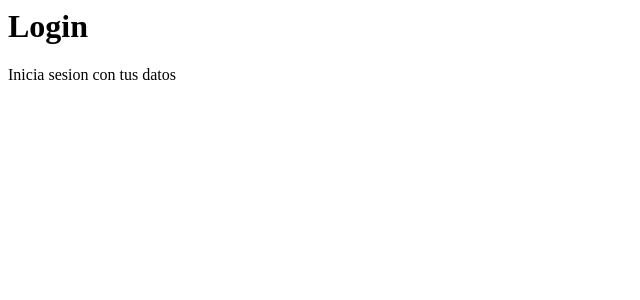
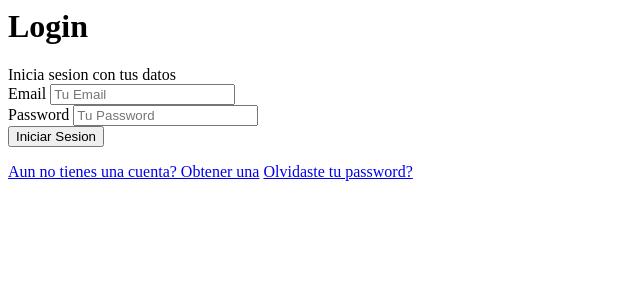
Before and after one commit to pierodev0/app-salon, a PHP site: page /views/auth/login.php in a window 1280 px wide. Shown: the top 300 px of the page, without its empty margins (0-640 px from the left). Run offline with PHP 8.4, Linux system fonts and the light colour scheme.

Commit message:
crear form de autenticacion

```diff
--- a/views/auth/login.php
+++ b/views/auth/login.php
@@ -1,2 +1,22 @@
 <h1 class="nombre-pagina">Login</h1>
 <div class="descripcion-pagina">Inicia sesion con tus datos</div>
+<form class="formulario" method="post" action="/">
+
+    <div class="campo">
+        <label for="email">Email</label>
+        <input type="email" id="email" name="email" placeholder="Tu Email">
+    </div>
+
+    <div class="campo">
+        <label for="password">Password</label>
+        <input type="password" id="password" name="password" placeholder="Tu Password">
+    </div>
+
+    <input type="submit" class="boton" value="Iniciar Sesion">
+
+</form>
+
+<div class="acciones">
+    <a href="/crear-cuenta">Aun no tienes una cuenta? Obtener una</a>
+    <a href="/olvide">Olvidaste tu password?</a>
+</div>
```
